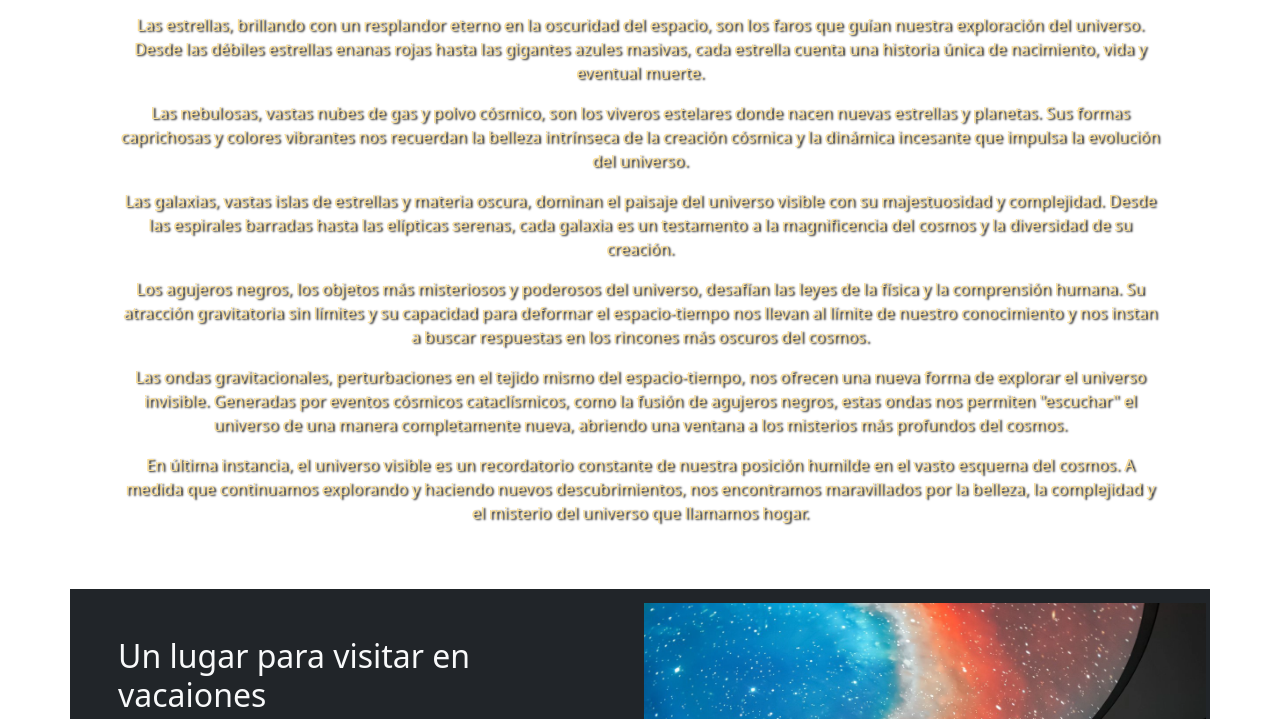
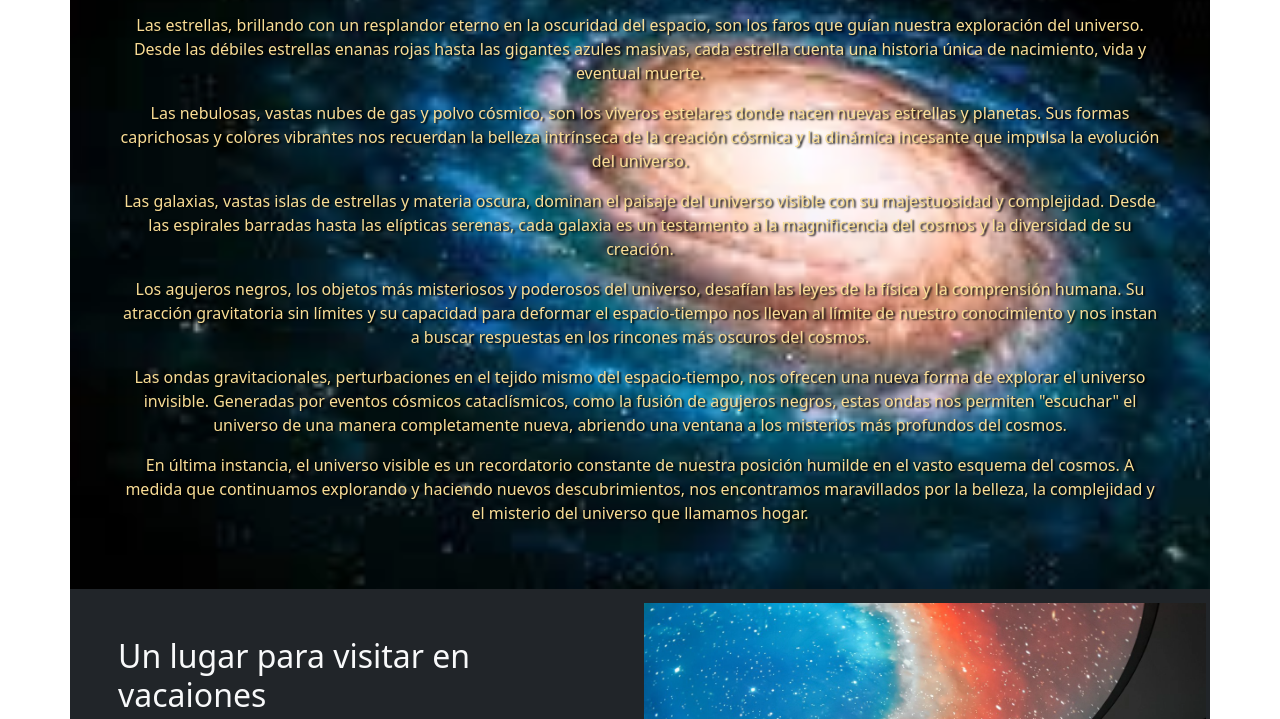
Before and after one commit to JulioGiarizzo/parcia2, a plain HTML site: page INDEX.HTML in a window 1280 px wide. Shown: the part 498-1217 px from the top of the page. Drawn offline with nearby package versions, Linux system fonts and the light colour scheme.

Commit message:
agregado galaxia2

```diff
--- a/styles.css
+++ b/styles.css
@@ -12,7 +12,7 @@
 } */
 
 main{
-    background: url(img/galaxy2.jpeg);
+    background: url(img/galaxy2.webp);
     background-size: cover;
     text-shadow: 2px 1px 2px black;
     color: rgb(249, 221, 149);
```
Also changed, not shown: img/galaxy2.webp (added).
